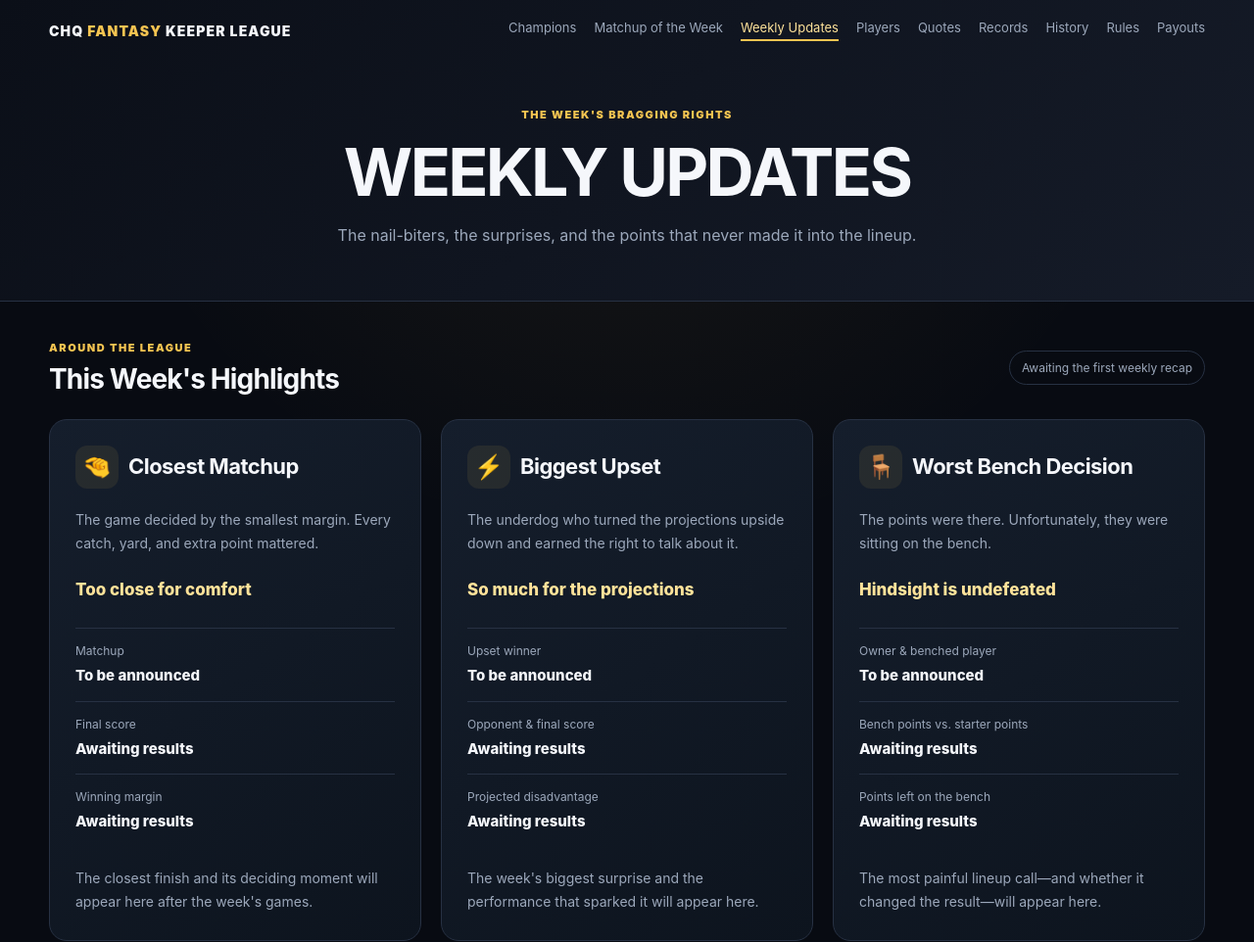
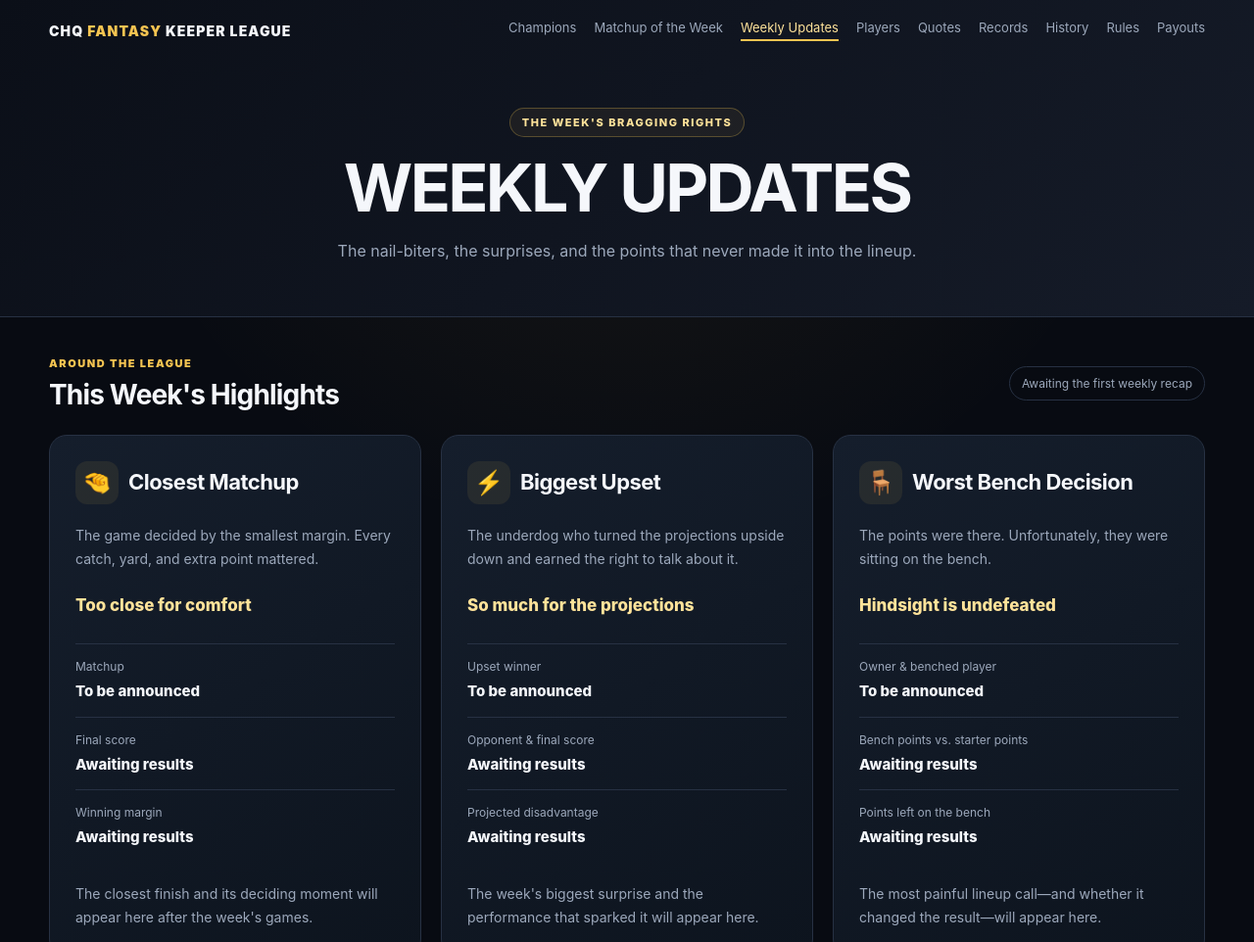
Before and after one commit to WittyBulldog/CHQFantasy, a plain HTML site: page weekly-updates.html in a window 1280 px wide. Shown: the top 962 px of the page at 98% size. Drawn offline with Linux system fonts and the light colour scheme.

Commit message:
Add files via upload

```diff
--- a/weekly-updates.html
+++ b/weekly-updates.html
@@ -27,6 +27,17 @@ header { border-bottom:1px solid var(--line); background:linear-gradient(135deg,
 .active-nav { color:var(--gold2); border-bottom:2px solid var(--gold); padding-bottom:4px; }
 .hero { padding:48px 0 52px; text-align:center; }
 .kicker, .eyebrow { color:var(--gold); font-size:11px; font-weight:900; letter-spacing:.14em; text-transform:uppercase; }
+.kicker {
+  display:inline-flex;
+  align-items:center;
+  max-width:100%;
+  padding:7px 12px;
+  border:1px solid rgba(245,196,81,.28);
+  border-radius:999px;
+  background:rgba(245,196,81,.06);
+  color:var(--gold2);
+  font-weight:800;
+}
 .hero h1 { margin:16px 0; font-size:clamp(34px,7vw,68px); line-height:1.05; letter-spacing:-.04em; }
 .hero p { max-width:600px; margin:auto; color:var(--muted); line-height:1.7; }
 .weekly-content { padding:40px 0 64px; }
```
